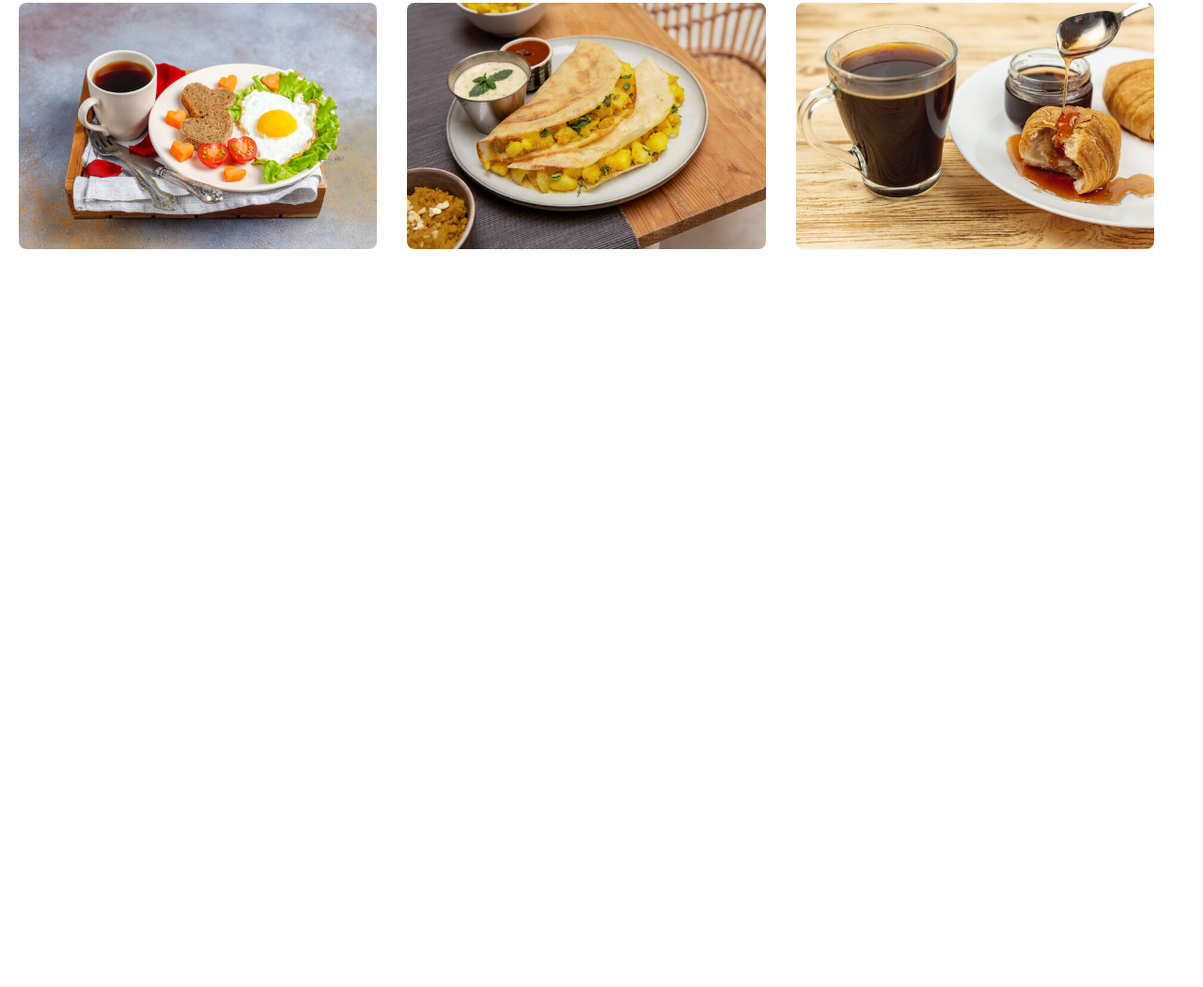
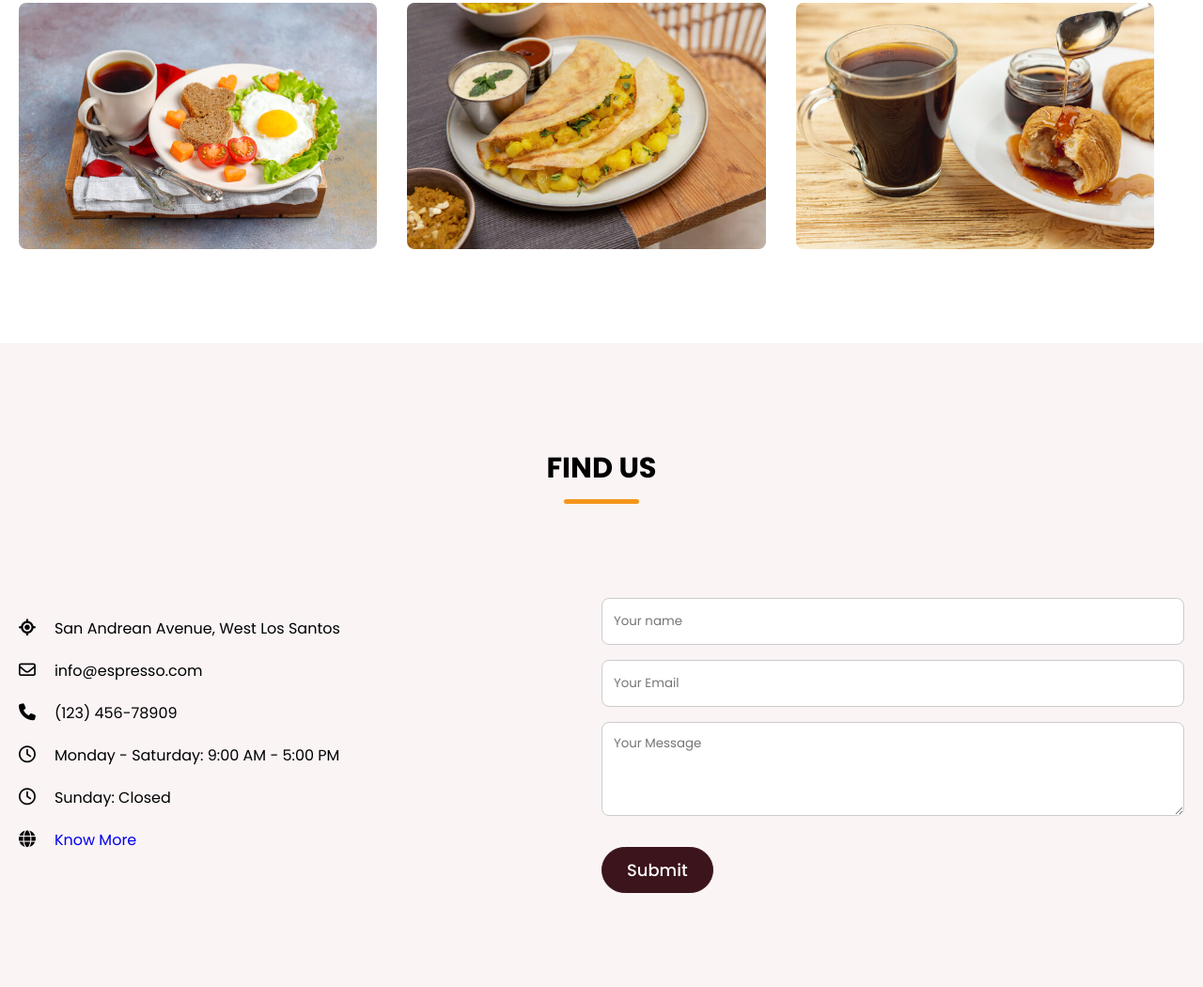
Before and after one commit to techvfxking/responsive-web-vol-1, a plain HTML site: page index.html in a window 1280 px wide. Shown: the part 4086-5136 px from the top of the page at 94% size. Before the commit the page ends 4451 px from the top, so only its background shows below. Drawn offline with nearby package versions, Linux system fonts and the light colour scheme; a web font is replaced by a local one.

Commit message:
Find Us Section

```diff
--- a/index.html
+++ b/index.html
@@ -36,7 +36,7 @@
                     <a href="#gallery-section" class="nav-link">Gallery</a>
                 </li>
                 <li class="nav-item">
-                    <a href="#" class="nav-link">Contact</a>
+                    <a href="#contact-section" class="nav-link">Contact</a>
                 </li>
             </ul>
             <button id="menu-open-button" class="fas fa-bars"></button>
@@ -204,6 +204,45 @@
             </div>
         </section>
 
+        <section class="contact-section" id="contact-section">
+            <h2 class="section-title">Find Us</h2>
+            <div class="section-content">
+                <ul class="contact-info-list">
+                    <li class="contact-info">
+                        <i class="fa-solid fa-location-crosshairs"></i>
+                        <p>San Andrean Avenue, West Los Santos</p>
+                    </li>
+                    <li class="contact-info">
+                        <i class="fa-regular fa-envelope"></i>
+                        <p>info@espresso.com</p>
+                    </li>
+                    <li class="contact-info">
+                        <i class="fa-solid fa-phone"></i>
+                        <p>(123) 456-78909</p>
+                    </li>
+                    <li class="contact-info">
+                        <i class="fa-regular fa-clock"></i>
+                        <p>Monday - Saturday: 9:00 AM - 5:00 PM</p>
+                    </li>
+                    <li class="contact-info">
+                        <i class="fa-regular fa-clock"></i>
+                        <p>Sunday: Closed</p>
+                    </li>
+                     <li class="contact-info">
+                        <i class="fa-solid fa-globe"></i>
+                        <p><a href="https://github.com/techvfxking">Know More</a></p>
+                    </li>
+                </ul>
+
+                <form action="#" class="contact-form">
+                    <input type="text" placeholder="Your name" class="form-input" required>
+                    <input type="email" placeholder="Your Email" class="form-input" required>
+                    <textarea placeholder="Your Message" class="form-input"></textarea>
+                    <button class="submit-button">Submit</button>
+                </form>
+            </div>
+        </section>
+
     </main>
 
     <script src="https://cdn.jsdelivr.net/npm/swiper@11/swiper-bundle.min.js"></script>
--- a/styles.css
+++ b/styles.css
@@ -363,6 +363,72 @@ header .navbar {
     transform: scale(1.3);
 }
 
+.contact-section {
+    background: var(--light-pink-color);
+    padding: 50px 0 100px;
+}
+
+.contact-section .section-content {
+    display: flex;
+    gap: 48px;
+    align-items: flex-start;
+    justify-content: space-between;
+}
+
+.contact-section .contact-info-list .contact-info {
+    display: flex;
+    gap: 20px;
+    margin: 20px 0;
+    align-items: center;
+}
+
+.contact-section .contact-info-list .contact-info i {
+    font-size: var(--font-size-m);
+}
+
+.contact-section .contact-form .form-input {
+    width: 100%;
+    height: 50px;
+    padding: 0 12px;
+    outline: none;
+    margin-bottom: 16px;
+    background: var(--white-color);
+    border-radius: var(--border-radius-s);
+    border: 1px solid var(--medium-gray-color);
+    transition: 0.3s ease;
+}
+
+.contact-section .contact-form {
+    max-width: 50%;
+}
+
+.contact-section .contact-form .form-input:focus {
+    border-color: var(--secondary-color);
+}
+
+.contact-section .contact-form textarea.form-input {
+    height: 100px;
+    padding: 12px;
+    resize: vertical;
+}
+
+.contact-section .contact-form .submit-button {
+    background: var(--primary-color);
+    padding: 10px 26px;
+    margin-top: 10px;
+    font-weight: var(--font-weight-medium);
+    font-size: var(--font-size-m);
+    color: var(--white-color);
+    border-radius: var(--border-radius-m);
+    transition: 0.3s ease;
+    border: 1px solid var(--primary-color);
+}
+
+.contact-section .contact-form .submit-button:hover {
+    color: var(--primary-color);
+    background: transparent;
+}
+
 @media screen and (max-width: 1024px) {
     .menu-section .menu-list .menu-item {
         width: calc(100% / 3 - 60px);
@@ -444,7 +510,7 @@ header .navbar {
     }
 
     .hero-section .hero-details :is(.subtitle, .description),
-    .about-section .about-details {
+    .about-section .about-details, .contact-section .contact-form {
         max-width: 100%;
     }
 
@@ -482,6 +548,11 @@ header .navbar {
     .menu-section .menu-list .menu-item .menu-image {
         max-width: 200px;
     }
+
+    .contact-section .section-content {
+        align-items: center;
+        flex-direction: column-reverse;
+    }
 }
 
 @media screen and (max-width: 640px) {
```
